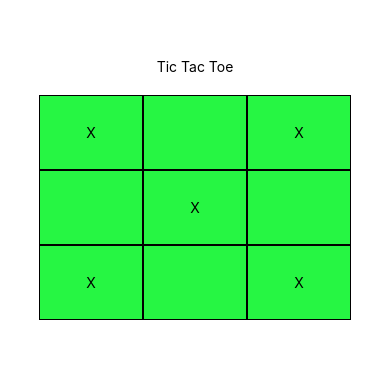
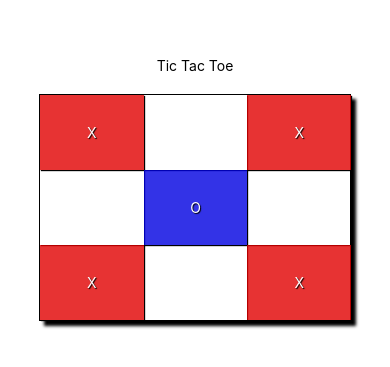
Before and after one commit to Wolven531/Tic-Tac-Native, a React Native app: screen / in a window 390 px wide. Shown: the part 233-600 px from the top of the page. Built offline with nearby package versions, Linux system fonts and the light colour scheme.

Commit message:
Update board style

```diff
--- a/Cell.js
+++ b/Cell.js
@@ -5,10 +5,16 @@ import { StyleSheet, Text, TouchableOpacity } from 'react-native'
 class Cell extends React.Component {
 	render() {
 		const { display } = this.props
+		const cellStyles = [styles.cell]
+		if (display === 'X') {
+			cellStyles.push(styles.cellX)
+		} else if (display === 'O') {
+			cellStyles.push(styles.cellO)
+		}
 
 		return (
-			<TouchableOpacity style={styles.cell} onPress={this.onCellPress}>
-				<Text>{display}</Text>
+			<TouchableOpacity style={cellStyles} onPress={this.onCellPress}>
+				<Text style={styles.cellText}>{display}</Text>
 			</TouchableOpacity>
 		)
 	}
@@ -37,13 +43,31 @@ Cell.propTypes = {
 const styles = StyleSheet.create({
 	cell: {
 		alignItems: 'center',
-		backgroundColor: 'rgba(0,255,0,.7)',
-		borderColor: '#000',
-		borderStyle: 'solid',
-		borderWidth: 1,
 		height: 75,
 		justifyContent: 'center',
-		width: '33.33%'
+		shadowColor: '#000',
+		shadowOffset: {
+			height: 1,
+			width: 1
+		},
+		shadowOpacity: 1,
+		shadowRadius: 1,
+		width: '33.45%'
+	},
+	cellText: {
+		color: '#fff',
+		textShadowColor: '#000',
+		textShadowOffset: {
+			height: 1,
+			width: 1
+		},
+		textShadowRadius: 1
+	},
+	cellX: {
+		backgroundColor: 'rgba(225,0,0,.8)'
+	},
+	cellO: {
+		backgroundColor: 'rgba(0,0,225,.8)'
 	}
 })
 
--- a/Grid.js
+++ b/Grid.js
@@ -10,7 +10,7 @@ class Grid extends React.Component {
 		this.state = {
 			gridRows: [
 				['X','','X'],
-				['','X',''],
+				['','O',''],
 				['X','','X']
 			]
 		}
@@ -34,7 +34,7 @@ class Grid extends React.Component {
 
 	updateBoardCell = (row, col, newVal) => {
 		const updatedGrid = [...this.state.gridRows]
-		if (!updatedGrid[row] || !updatedGrid[row][col]) {
+		if (updatedGrid[row] === undefined || updatedGrid[row][col] === undefined) {
 			console.warn(`Invalid cell supplied: row=${row} col=${col} newVal="${newVal}"`)
 			return
 		}
@@ -45,8 +45,18 @@ class Grid extends React.Component {
 
 const styles = StyleSheet.create({
 	gridStyle: {
-		backgroundColor: 'rgba(0,200,200,.5)',
+		borderColor: '#000',
+		borderStyle: 'solid',
+		borderWidth: 1,
+		shadowColor: '#000',
+		shadowOffset: {
+			height: 5,
+			width: 5
+		},
+		shadowOpacity: 1,
+		shadowRadius: 3,
 		marginTop: 20,
+		// overflow: 'hidden',
 		width: '80%'
 	},
 	rowStyle: {
```
